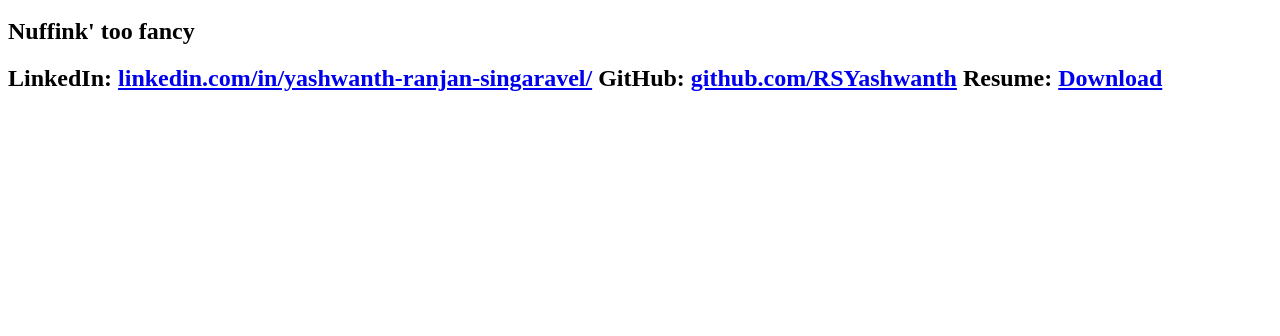
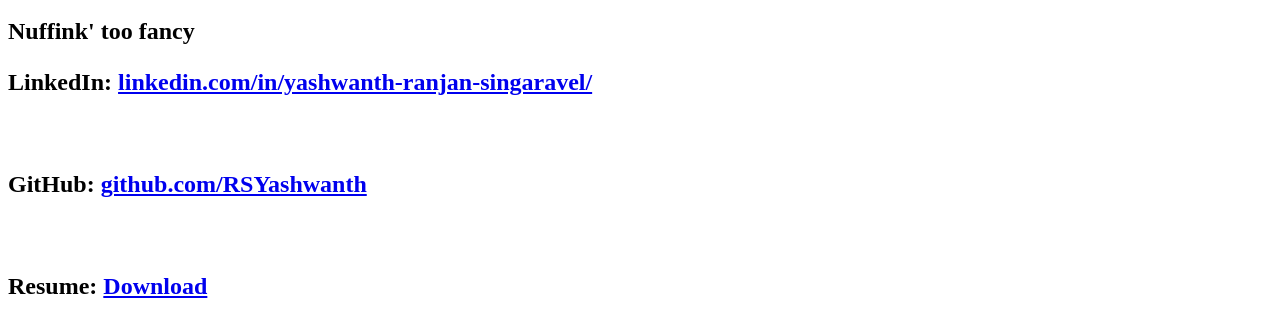
Before and after one commit to RSYashwanth/RSYashwanth.github.io, a plain HTML site: page index.html in a window 1280 px wide. Shown: the part 48-384 px from the top of the page. Drawn offline with Linux system fonts and the light colour scheme.

Commit message:
Update index.html

```diff
--- a/index.html
+++ b/index.html
@@ -1,5 +1,6 @@
 <H1> Profile Page </H1>
 <H2> Nuffink' too fancy <H2>
-LinkedIn: <a href="www.linkedin.com/in/yashwanth-ranjan-singaravel/">linkedin.com/in/yashwanth-ranjan-singaravel/</a>
-GitHub: <a href="https://github.com/RSYashwanth">github.com/RSYashwanth</a>
-Resume: <a href="./Yashwanth Ranjan Singaravel - Resume.pdf">Download</a>
+<!-- I swear I'm going to make this page look good sometime in the future. -->
+<p>LinkedIn: <a href="www.linkedin.com/in/yashwanth-ranjan-singaravel/">linkedin.com/in/yashwanth-ranjan-singaravel/</a></p><br />
+<p>GitHub: <a href="https://github.com/RSYashwanth">github.com/RSYashwanth</a></p><br />
+<p>Resume: <a href="./Yashwanth Ranjan Singaravel - Resume.pdf">Download</a></p><br />
```
